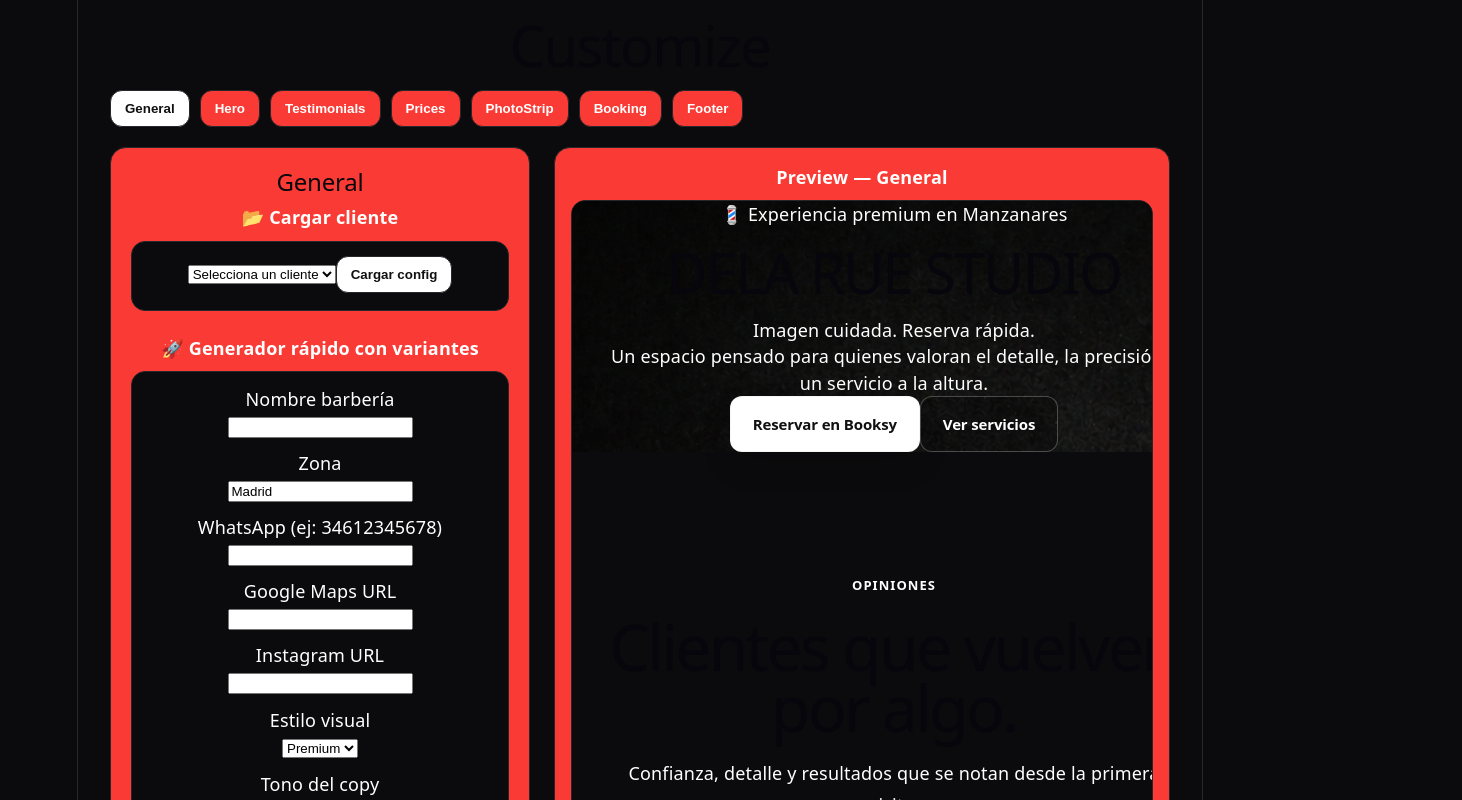
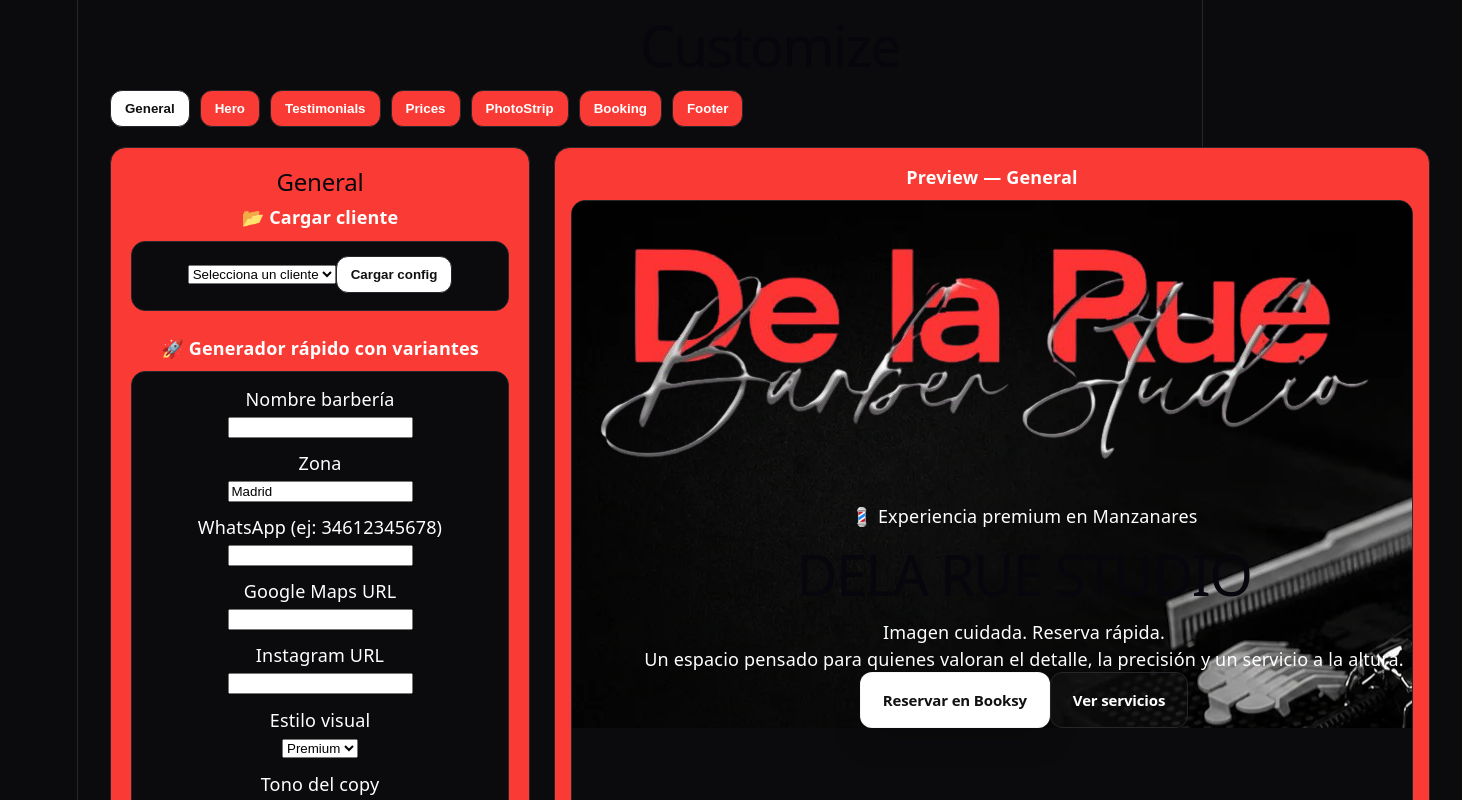
Before and after one commit to sergiogpdm/Sitecraft---Barberias, a React (Vite) app: page /customize in a window 1280 px wide. Shown: the top 800 px of the page, 1462 px wide, since content can reach past the window. Built offline with nearby package versions, Linux system fonts and the light colour scheme; the HTML template or start-up script is replaced by a standard one.

Commit message:
arreglos de diseño

```diff
--- a/src/components/sections/HeroSection.jsx
+++ b/src/components/sections/HeroSection.jsx
@@ -2,10 +2,11 @@ import Container from "../Container.jsx";
 import Button from "../ui/Button.jsx";
 import { useSiteConfig } from "../../context/SiteConfigContext.jsx";
 
-export default function HeroSection({ brand, data }) {
+export default function HeroSection({ brand: brandProp, data }) {
   const { config } = useSiteConfig();
-  const { links } = config;
 
+  const brand = brandProp || config?.brand || {};
+  const links = config?.links || {};
   const booking = resolveBookingLink(config, data, links);
 
   return (
@@ -17,6 +18,13 @@ export default function HeroSection({ brand, data }) {
       }}
     >
       <div className="hero-full-overlay" />
+
+      {/* 🔥 LOGO */}
+      <img
+        src={brand?.logoImage || "/logos_id/logo_id21.png"}
+        alt={brand?.name || "Logo"}
+        className="hero-corner-logo-img"
+      />
 
       <Container wide>
         <div className="hero-full-content">
@@ -39,7 +47,6 @@ export default function HeroSection({ brand, data }) {
             {data.subtitle}
           </p>
 
-          {/* 🔥 BOTONES */}
           <div className="hero-full-actions">
             {booking.href && (
               <Button href={booking.href} target="_blank">
@@ -47,26 +54,10 @@ export default function HeroSection({ brand, data }) {
               </Button>
             )}
 
-            <Button
-              href="#prices" // 🔥 CAMBIO CLAVE
-              variant="secondary"
-              style={{
-                color: "#fff",
-                borderColor: "rgba(255,255,255,0.25)",
-                background: "rgba(0,0,0,0.25)"
-              }}
-            >
+            <Button href="#prices" variant="secondary">
               Ver servicios
             </Button>
           </div>
-
-          {false && (
-            <div className="hero-full-trust">
-              <HeroTag>Reserva rápida</HeroTag>
-              <HeroTag>Atención directa</HeroTag>
-              <HeroTag>Corte y barba</HeroTag>
-            </div>
-          )}
         </div>
       </Container>
     </section>
@@ -81,7 +72,6 @@ function resolveBookingLink(config, data, links) {
   const type = config?.bookingPlatform?.type || "none";
   const url = config?.bookingPlatform?.url || "";
 
-  // 🔥 WHATSAPP SIEMPRE DISPONIBLE
   if (type === "none") {
     return {
       href: links?.whatsapp || data?.ctaHref || "",
@@ -115,9 +105,3 @@ function resolveBookingLink(config, data, links) {
     label: "",
   };
 }
-
-/* ========================= */
-
-function HeroTag({ children }) {
-  return <div className="hero-full-tag">{children}</div>;
-}
--- a/src/pages/Customize.jsx
+++ b/src/pages/Customize.jsx
@@ -54,11 +54,10 @@ function ensureConfigShape(config) {
     ...config,
 
     brand: {
-      name: "",
-      tagline: "",
-      emojiLogo: "💈",
-      logoImage: "",
-      ...(config?.brand || {}),
+      name: config?.brand?.name || "",
+      tagline: config?.brand?.tagline || "",
+      emojiLogo: config?.brand?.emojiLogo || "💈",
+      logoImage: config?.brand?.logoImage || "/logos_id/logo_id21.png",
     },
 
     links: {
@@ -577,6 +576,12 @@ export default function Customize() {
                 label="Emoji logo"
                 value={safeConfig.brand.emojiLogo}
                 onChange={(v) => updateRoot("brand", "emojiLogo", v)}
+              />
+
+              <Input
+                label="Logo negocio (URL o ruta)"
+                value={safeConfig.brand.logoImage}
+                onChange={(v) => updateRoot("brand", "logoImage", v)}
               />
 
               <Input
--- a/src/styles/global.css
+++ b/src/styles/global.css
@@ -1799,24 +1799,26 @@ section {
 }
 
 /* =========================
-   Hero full background
+   HERO BASE
 ========================= */
 
 .hero-full-bg {
   position: relative;
-  min-height: 92vh;
+  min-height: 100vh;
+  min-height: 100svh; /* 🔥 evita corte en móviles */
   display: flex;
   align-items: center;
   background-size: cover;
   background-position: center;
   background-repeat: no-repeat;
-  padding-top: 40px;
-}
-
-/* overlay oscuro para legibilidad */
+  padding: 70px 0;
+  overflow: hidden;
+}
+
 .hero-full-overlay {
   position: absolute;
   inset: 0;
+  z-index: 1;
   background:
     linear-gradient(to bottom,
       rgba(0, 0, 0, 0.55),
@@ -1826,24 +1828,44 @@ section {
 
 .hero-full-content {
   position: relative;
-  z-index: 2;
+  z-index: 3;
   max-width: 760px;
 }
 
-/* badge */
+/* =========================
+   LOGO
+========================= */
+
+.hero-corner-logo-img {
+  position: absolute;
+  top: 95px;
+  right: 60px;
+  z-index: 4;
+
+  width: clamp(300px, 24vw, 420px);
+  height: auto;
+
+  object-fit: contain;
+  display: block;
+  pointer-events: none;
+}
+
+/* =========================
+   TEXTO
+========================= */
+
 .hero-full-badge {
   display: inline-flex;
   padding: 8px 14px;
   border-radius: 999px;
-  border: 1px solid rgba(255, 255, 255, 0.2);
-  background: rgba(0, 0, 0, 0.3);
+  border: 1px solid rgba(255,255,255,0.2);
+  background: rgba(0,0,0,0.3);
   font-size: 14px;
   font-weight: 700;
   color: var(--accentA);
   margin-bottom: 18px;
 }
 
-/* título */
 .hero-full-title {
   margin: 0;
   display: flex;
@@ -1858,7 +1880,6 @@ section {
   color: var(--card);
 }
 
-/* subtítulo fuerte */
 .hero-full-subtitle-strong {
   margin-top: 20px;
   font-size: clamp(22px, 2.5vw, 32px);
@@ -1866,15 +1887,17 @@ section {
   color: #fff;
 }
 
-/* texto */
 .hero-full-subtitle {
   margin-top: 22px;
-  color: rgba(255, 255, 255, 0.8);
+  color: rgba(255,255,255,0.8);
   font-size: 18px;
   line-height: 1.8;
 }
 
-/* botones */
+/* =========================
+   BOTONES
+========================= */
+
 .hero-full-actions {
   display: flex;
   gap: 14px;
@@ -1882,33 +1905,153 @@ section {
   flex-wrap: wrap;
 }
 
-/* tags */
-.hero-full-trust {
-  display: flex;
-  gap: 10px;
-  flex-wrap: wrap;
-  margin-top: 24px;
-}
-
-.hero-full-tag {
-  padding: 8px 12px;
-  border-radius: 999px;
-  border: 1px solid rgba(255, 255, 255, 0.2);
-  background: rgba(0, 0, 0, 0.25);
-  font-size: 13px;
-  font-weight: 600;
-  color: #fff;
-}
-
-/* responsive */
-
-@media (max-width: 700px) {
+/* =========================
+   TABLET
+========================= */
+
+@media (max-width: 980px) {
   .hero-full-bg {
-    min-height: 90vh;
+    min-height: 100svh;
+    align-items: flex-start;
+    padding: 92px 0 48px;
+    background-position: center;
+  }
+
+  .hero-corner-logo-img {
+    top: 32px;
+    right: 34px;
+    width: clamp(230px, 34vw, 330px);
+  }
+
+  .hero-full-content {
+    max-width: 680px;
+    padding-top: 108px;
+  }
+
+  .hero-full-badge {
+    margin-bottom: 14px;
+  }
+
+  .hero-full-title {
+    font-size: clamp(68px, 12vw, 98px);
+    line-height: 0.88;
+  }
+
+  .hero-full-subtitle-strong {
+    margin-top: 18px;
+    font-size: clamp(26px, 4vw, 34px);
   }
 
   .hero-full-subtitle {
-    font-size: 16px;
+    margin-top: 18px;
+    font-size: 18px;
+    line-height: 1.65;
+    max-width: 640px;
+  }
+
+  .hero-full-actions {
+    margin-top: 24px;
+  }
+}
+
+/* =========================
+   MOBILE
+========================= */
+
+@media (max-width: 640px) {
+  .hero-full-bg {
+    min-height: 100svh;
+    align-items: flex-start;
+    padding: 28px 0 34px;
+    background-position: center;
+  }
+
+  .hero-corner-logo-img {
+    top: 18px;
+    left: 50%;
+    right: auto;
+    transform: translateX(-50%);
+    width: min(230px, 68vw);
+  }
+
+  .hero-full-content {
+    width: 100%;
+    max-width: 100%;
+    padding-top: 122px;
+    text-align: left;
+  }
+
+  .hero-full-badge {
+    margin-bottom: 14px;
+    padding: 7px 12px;
+    font-size: 12px;
+  }
+
+  .hero-full-title {
+    font-size: clamp(44px, 13.8vw, 62px);
+    line-height: 0.9;
+    letter-spacing: -0.055em;
+  }
+
+  .hero-full-subtitle-strong {
+    margin-top: 16px;
+    font-size: clamp(21px, 6.2vw, 27px);
+    line-height: 1.12;
+  }
+
+  .hero-full-subtitle {
+    margin-top: 18px;
+    font-size: 15.5px;
+    line-height: 1.65;
+  }
+
+  .hero-full-actions {
+    margin-top: 22px;
+    flex-direction: column;
+    align-items: flex-start;
+    gap: 10px;
+  }
+
+  .hero-full-actions a,
+  .hero-full-actions button {
+    min-width: 200px;
+  }
+}
+
+/* =========================
+   MOBILE PEQUEÑO
+========================= */
+
+@media (max-width: 380px) {
+  .hero-full-bg {
+    padding-top: 20px;
+    padding-bottom: 28px;
+  }
+
+  .hero-corner-logo-img {
+    top: 12px;
+    width: min(200px, 64vw);
+  }
+
+  .hero-full-content {
+    padding-top: 104px;
+  }
+
+  .hero-full-title {
+    font-size: clamp(39px, 13vw, 54px);
+  }
+
+  .hero-full-subtitle-strong {
+    font-size: 20px;
+  }
+
+  .hero-full-subtitle {
+    font-size: 14.5px;
+    line-height: 1.55;
+  }
+
+  .hero-full-actions {
+    margin-top: 18px;
   }
 }
 
```
Also changed, not shown: public/fondos/fondo_id21.webp, public/logos_id/logo_id21.png (added).
